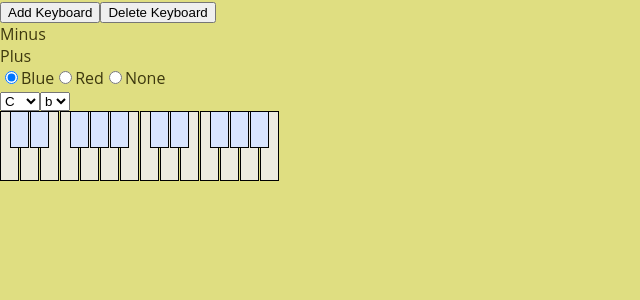
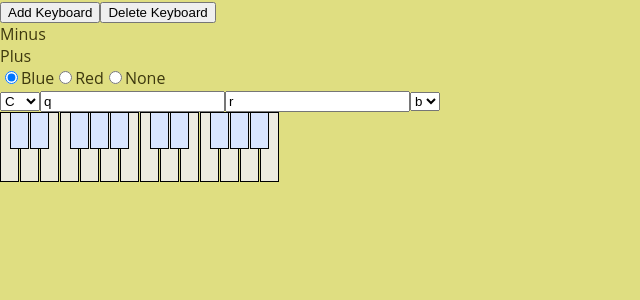
Before and after one commit to superyusuke/react-keybord-note, a React (Create React App) app: page / in a window 1280 px wide. Shown: the top 300 px of the page, without its empty margins (0-640 px from the left). Built offline with nearby package versions, Linux system fonts and the light colour scheme.

Commit message:
文字にゅうロキュの実装

```diff
--- a/src/components/Keyboard.js
+++ b/src/components/Keyboard.js
@@ -5,7 +5,7 @@ import { colorType } from '../constant/colorType'
 import RootSelector from '../components/RootSelector'
 import EnharmonicSelector from '../components/EnharmonicSelector'
 
-export const Keyboard = ({keyboardIndex, keyboard, colorSwitch, onChange, onClick}) => {
+export const Keyboard = ({keyboardIndex, keyboard, colorSwitch, onChange, onClick, onInputChange}) => {
   const getStyles = (color) => {
     if (color === colorType.PUSHED) {
       return {backgroundColor: '#6261b9'}
@@ -17,7 +17,7 @@ export const Keyboard = ({keyboardIndex, keyboard, colorSwitch, onChange, onClic
   }
 
   const onKeyClick = ({keyIndex, color}) => {
-    if (colorSwitch===colorType.NONE) {
+    if (colorSwitch === colorType.NONE) {
       return
     }
     onClick(
@@ -30,12 +30,24 @@ export const Keyboard = ({keyboardIndex, keyboard, colorSwitch, onChange, onClic
   }
 
   return (
-    [
+    <div>
       <RootSelector selectedRoot={keyboard.selectedRoot}
                     enharmonic={keyboard.enharmonic}
                     keyboardIndex={keyboardIndex}
-                    key='root-selector'/>,
-      <EnharmonicSelector keyboardIndex={keyboardIndex} enharmonic={keyboard.enharmonic} key='enharmonic'/>,
+                    key='root-selector'/>
+      <input name='quality'
+             type='text'
+             onChange={(e) => onInputChange({event: e, keyboardIndex})}
+             value={keyboard.quality}
+             key='quality'
+      />
+      <input name='romanNumeral'
+             type='text'
+             onChange={(e) => onInputChange({event: e, keyboardIndex})}
+             value={keyboard.romanNumeral}
+             key='roman'
+      />
+      <EnharmonicSelector keyboardIndex={keyboardIndex} enharmonic={keyboard.enharmonic} key='enharmonic'/>
       <div className='keyboard' key='keyboard'>
         {keyboard.keys.map((key, i) => {
             return (
@@ -61,8 +73,9 @@ export const Keyboard = ({keyboardIndex, keyboard, colorSwitch, onChange, onClic
                     : 'black'}`}/>
               </div>
             )
-          },
+          }
         )}
-      </div>]
+      </div>
+    </div>
   )
 }
--- a/src/containers/Visualizekeys.js
+++ b/src/containers/Visualizekeys.js
@@ -20,6 +20,16 @@ const mapDispatchToProps = dispatch => {
         },
       )
     },
+    onInputChange: ({event, keyboardIndex}) => {
+      dispatch(
+        {
+          type: 'INPUT_CHANGE',
+          text: event.target.value,
+          name: event.target.name,
+          keyboardIndex,
+        },
+      )
+    },
     onClick: ({keyboardIndex, keyIndex, color}) => {
       dispatch({type: 'COLOR_CHANGE', keyboardIndex, keyIndex, color})
     },
--- a/src/reducers/keyboards.js
+++ b/src/reducers/keyboards.js
@@ -10,6 +10,8 @@ const keyboardObject = {
   keys: keyArray,
   enharmonic: 'flat',
   selectedRoot: 0,
+  quality: 'q',
+  romanNumeral: 'r',
 }
 
 const plusSelectedRootValue = (selectedRoot) => {
@@ -32,6 +34,16 @@ const minusSelectedRootValue = (selectedRoot) => {
 
 export const keyboards = (state = [keyboardObject], action) => {
   switch (action.type) {
+    case 'INPUT_CHANGE':
+      return state.map((keyboard, keyboardIndex) => {
+        if (keyboardIndex === action.keyboardIndex) {
+          return {
+            ...keyboard,
+            [action.name]: action.value,
+          }
+        }
+        return keyboard
+      })
     case 'CHANGE_ENHARMONIC':
       return state.map((keyboard, keyboardIndex) => {
         if (keyboardIndex === action.keyboardIndex) {
```
